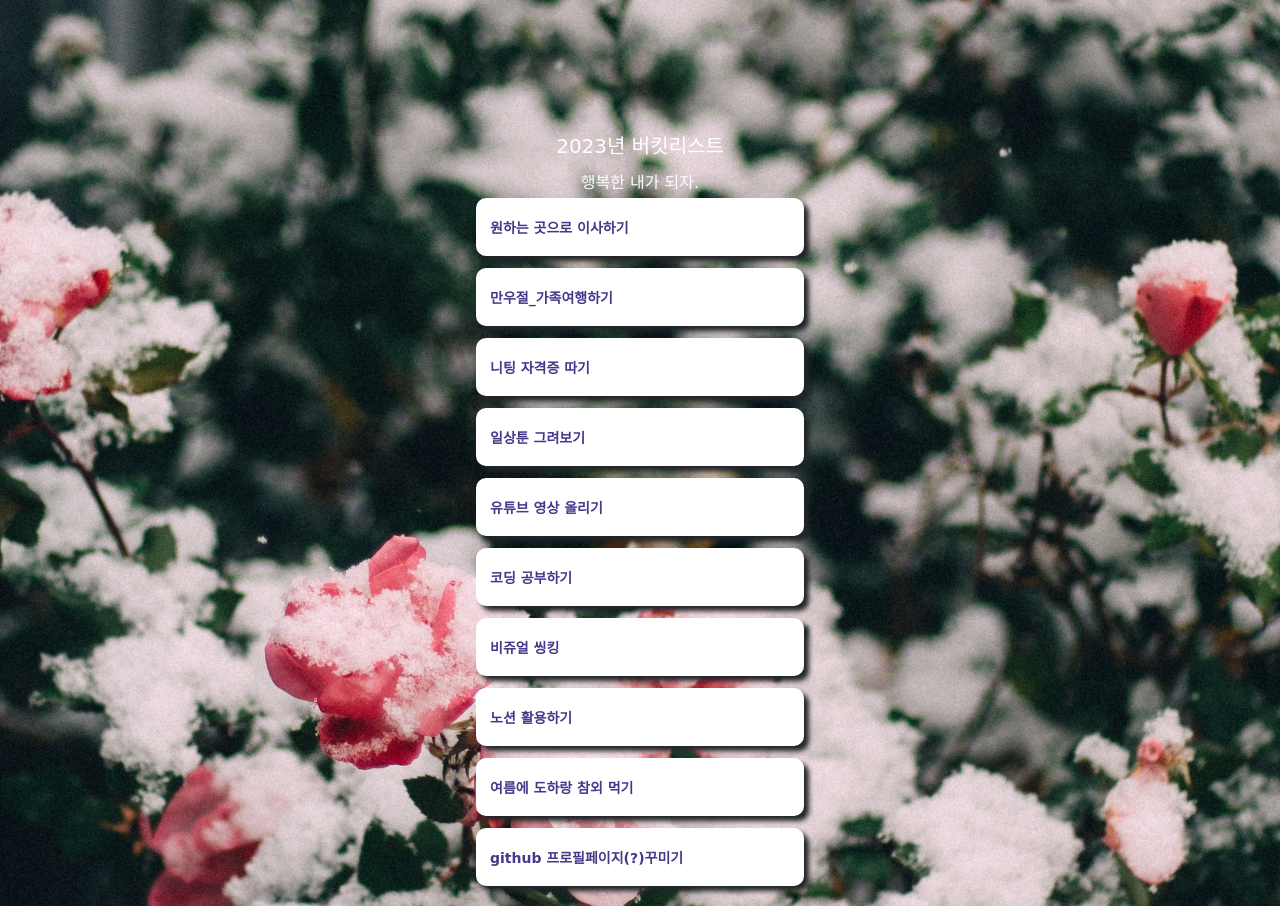
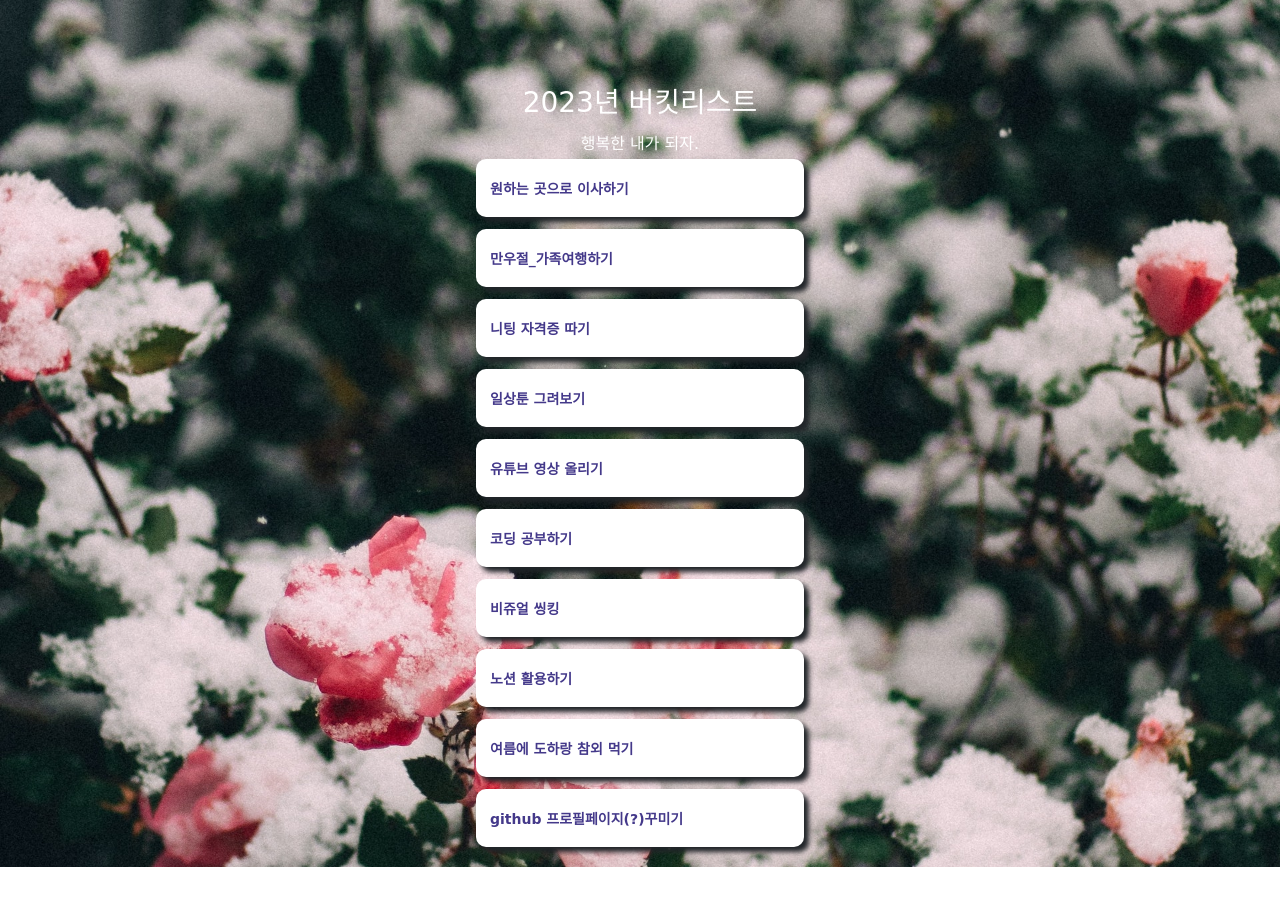
Before and after one commit to juhlsuh/mypage, a plain HTML site: page bucket-list.html in a window 1280 px wide. After the commit the page ends 867 px from the top, so only its background shows below. Drawn offline with Linux system fonts and the light colour scheme; a web font is replaced by a local one.

Commit message:
Update bucket-list.html

```diff
--- a/bucket-list.html
+++ b/bucket-list.html
@@ -20,7 +20,7 @@
             }
             .title {
                 color: white;
-                font-size: 20px;
+                font-size: 28px;
 
                 margin-top: 30px;
                 margin-bottom: 10px;
@@ -48,7 +48,7 @@
             }
             .wrap {
                 width: 300px;
-                margin: 100px auto 0px auto;
+                margin: 50px auto 0px auto;
 
                 display: flex;
                 flex-direction: column;
```
